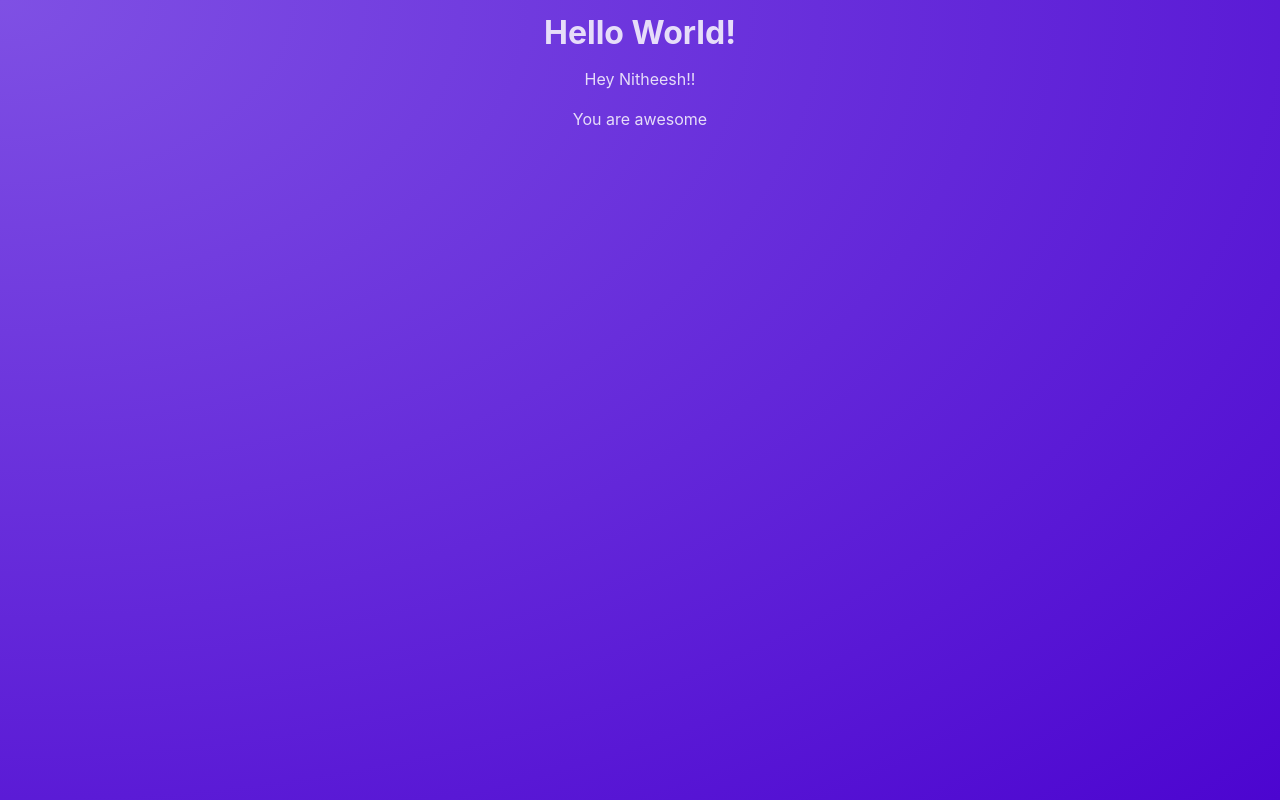
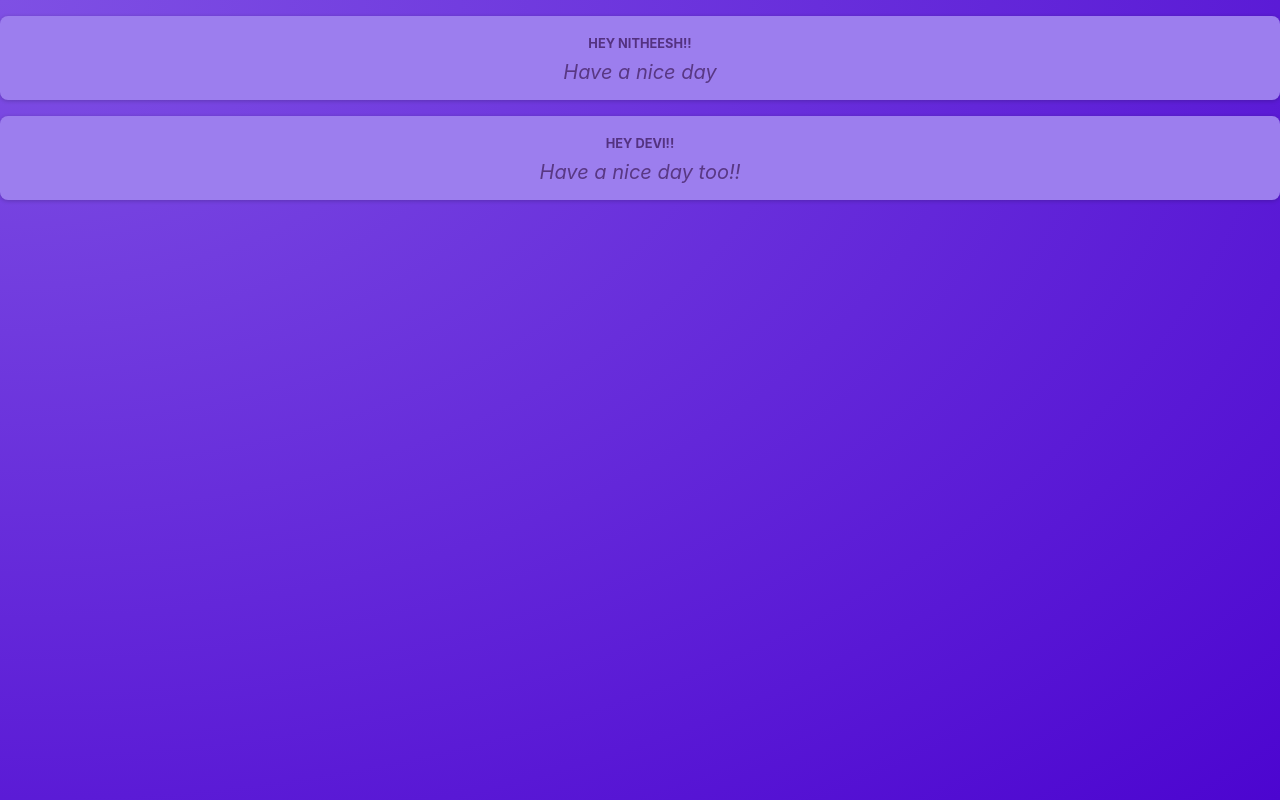
Before and after one commit to devKR2911/react-js-refresher, a React (Vite) app in the folder react-refresher-course/: page / in a window 1280 px wide. Built offline with nearby package versions, Linux system fonts and the light colour scheme.

Commit message:
partial css stylings

```diff
--- a/react-refresher-course/src/App.jsx
+++ b/react-refresher-course/src/App.jsx
@@ -1,10 +1,10 @@
 import Post from "./components/Post";
 
 function App() {
-  return <div>
-    <h1>Hello World!</h1>
-    <Post></Post>
-  </div>
+  return <main>
+    <Post author="Nitheesh" content="Have a nice day" />
+    <Post author="Devi" content="Have a nice day too!!" />
+  </main>
 }
 
 export default App;
--- a/react-refresher-course/src/components/Post.jsx
+++ b/react-refresher-course/src/components/Post.jsx
@@ -1,11 +1,10 @@
-const names = ["Nitheesh", "Devi"];
+import classes from './Post.module.css'
 
-function Post() {
-  const chosenName = Math.random() > 0.5 ? names[0] : names[1];
+function Post(props) {
   return (
-    <div>
-      <p>Hey { chosenName }!!</p>
-      <p>You are awesome</p>
+    <div className={classes.post}>
+      <p className={classes.author}>Hey { props.author }!!</p>
+      <p className={classes.text}>{props.content}</p>
     </div>
   );
 }
--- /dev/null
+++ b/react-refresher-course/src/components/Post.module.css
@@ -0,0 +1,35 @@
+.post {
+    margin: 1rem 0;
+    padding: 1rem;
+    background-color: #9c7eee;
+    border-radius: 8px;
+    box-shadow: 0 1px 4px rgba(0, 0, 0, 0.2);
+    animation: animate-in 1s ease-out forwards;
+  }
+
+  .author {
+    font-size: 0.8rem;
+    font-weight: bold;
+    color: #543280;
+    margin: 0;
+    text-transform: uppercase;
+  }
+
+  .text {
+    white-space: pre-wrap;
+    font-size: 1.25rem;
+    margin: 0.25rem 0 0 0;
+    color: #593884;
+    font-style: italic;
+  }
+
+  @keyframes animate-in {
+    from {
+      opacity: 0;
+      transform: translateY(1rem);
+    }
+    to {
+      opacity: 1;
+      transform: translateY(0);
+    }
+  }
```
